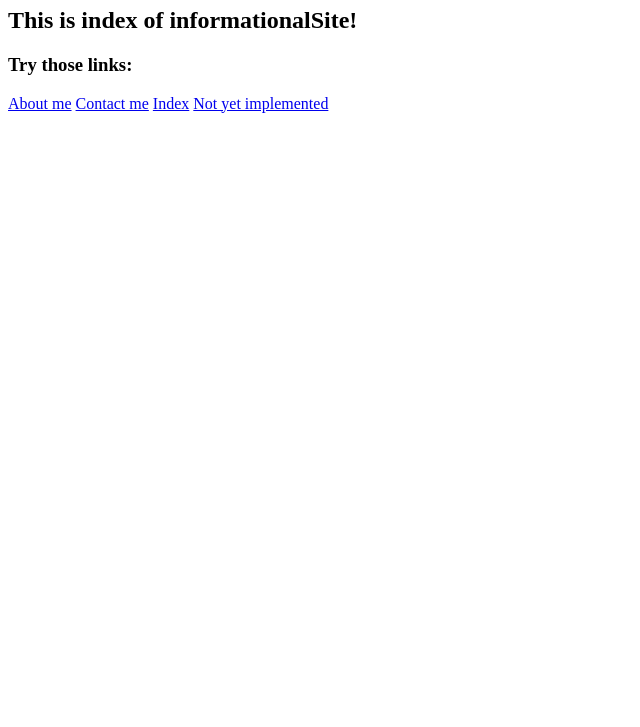
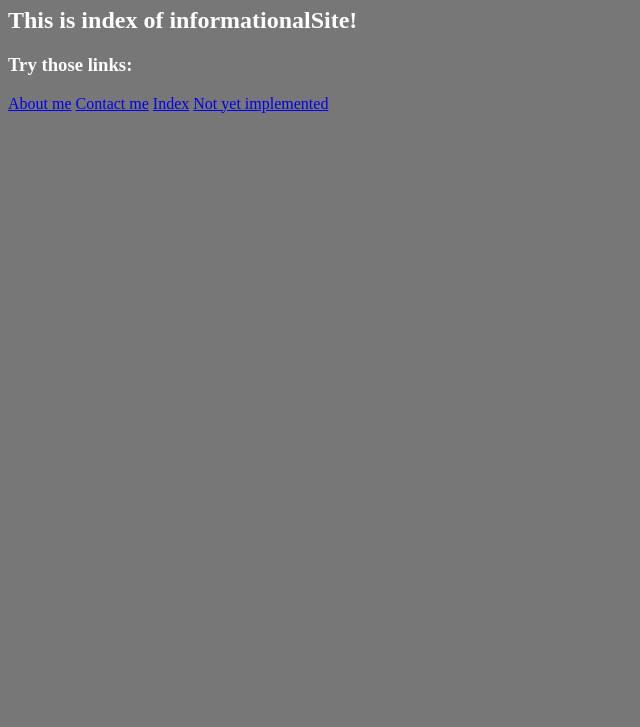
Before and after one commit to Kielx/informationalSite, a website: page public/index.html in a window 1280 px wide. Shown: the part 73-800 px from the top of the page, without its empty margins (0-640 px from the left). Drawn offline with Linux system fonts and the light colour scheme.

Commit message:
add basic styles o static

```diff
--- a/public/index.html
+++ b/public/index.html
@@ -4,6 +4,7 @@
     <meta charset="UTF-8" />
     <meta name="viewport" content="width=device-width, initial-scale=1.0" />
     <title>InformationalSite</title>
+    <link rel="stylesheet" type="text/css" href="style.css" />
   </head>
   <body>
     <h1>Hello!</h1>
--- /dev/null
+++ b/public/style.css
@@ -0,0 +1,4 @@
+body {
+  background-color: #777;
+  color: #fff;
+}
```
